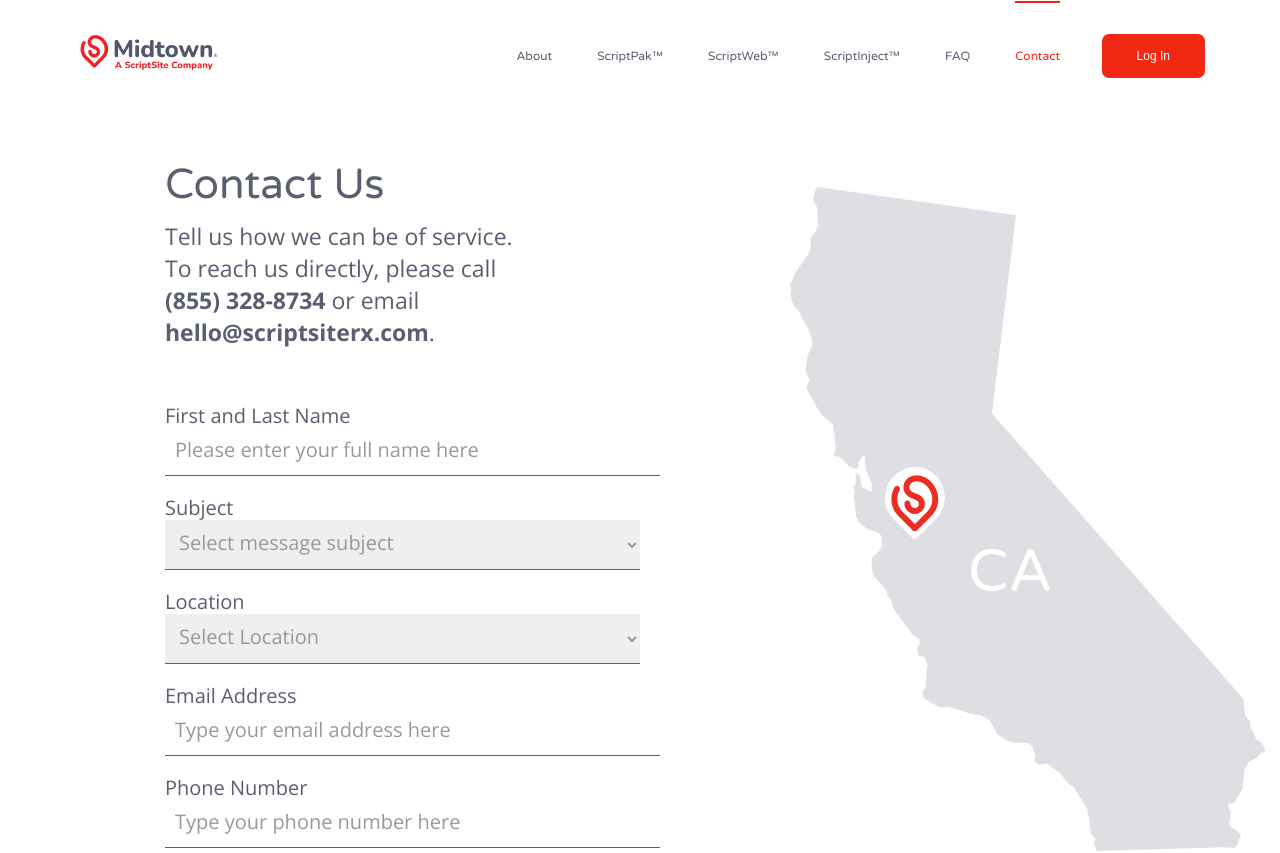
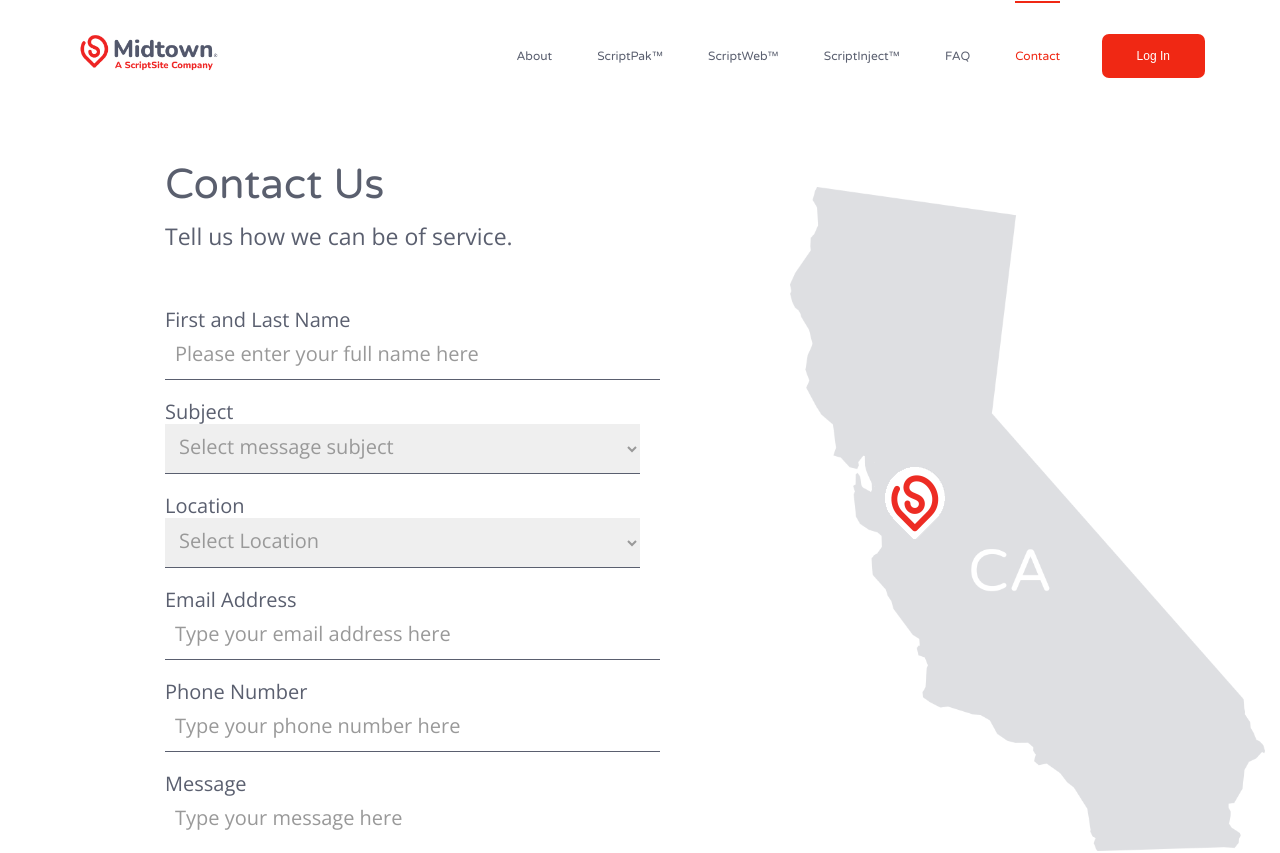
Before and after one commit to kamleshvsv/midtown, a React (Create React App) app: page /contact in a window 1280 px wide. Shown: the top 853 px of the page. Built offline with nearby package versions, Linux system fonts and the light colour scheme.

Commit message:
contact page update

```diff
--- a/src/Pages/Contact/index.jsx
+++ b/src/Pages/Contact/index.jsx
@@ -17,7 +17,7 @@
           <h2>Contact us</h2>
           <p>
             Tell us how we can be of service. <br />
-            To reach us directly, please call <br />
+            {/* To reach us directly, please call <br />
             <strong>
               <a href="tel:8553288734">(855) 328-8734</a>
             </strong>{" "}
@@ -26,7 +26,7 @@
               <br />
               <a href="mailto:hello@scriptsiterx.com">hello@scriptsiterx.com</a>
             </strong>
-            .
+            . */}
           </p>
 
           {/* Contact Form */}
```
